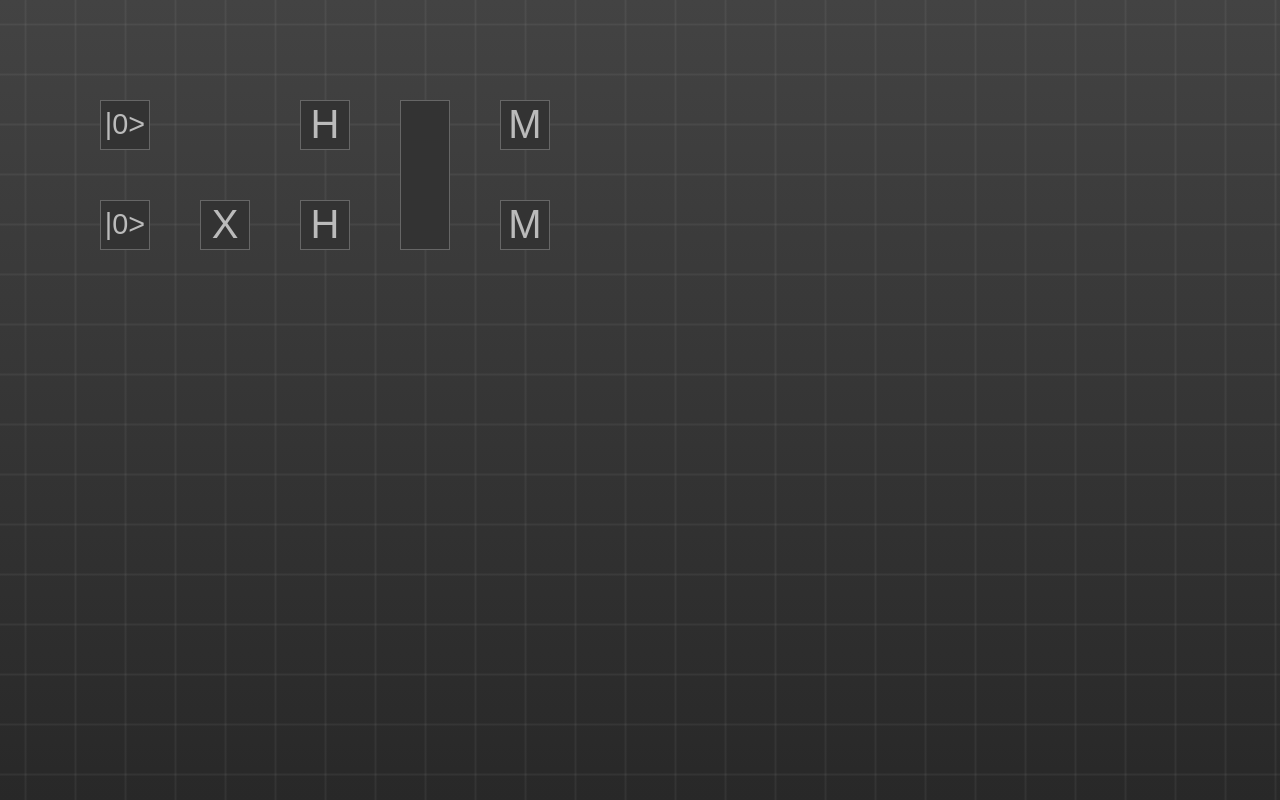
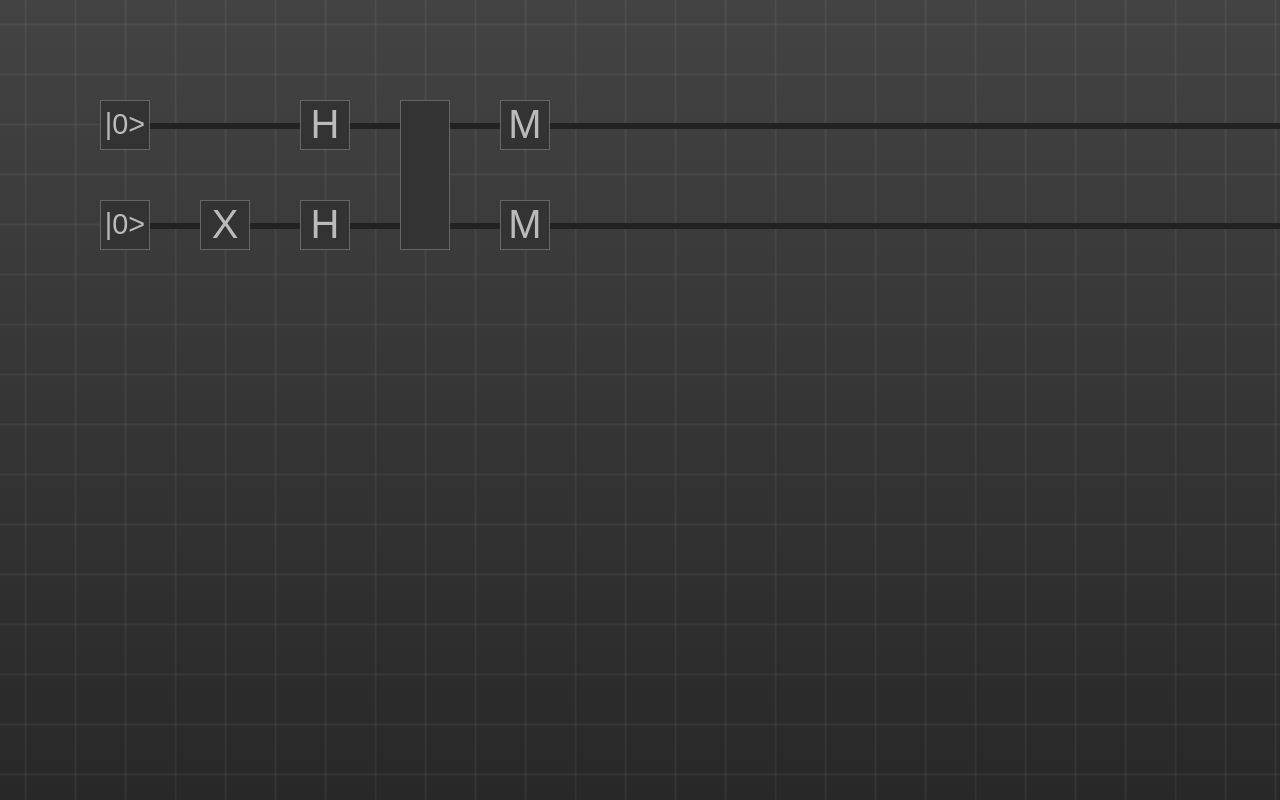
Before and after one commit to kiichi/quantum-computing-circuit-designer, a plain HTML site: page index.html in a window 1280 px wide. Drawn offline with nearby package versions, Linux system fonts and the light colour scheme.

Commit message:
qubit lines

```diff
--- a/index.html
+++ b/index.html
@@ -26,6 +26,11 @@
             background-image: linear-gradient(0deg, transparent 24%, rgba(255, 255, 255, .05) 25%, rgba(255, 255, 255, .05) 26%, transparent 27%, transparent 74%, rgba(255, 255, 255, .05) 75%, rgba(255, 255, 255, .05) 76%, transparent 77%, transparent), linear-gradient(90deg, transparent 24%, rgba(255, 255, 255, .05) 25%, rgba(255, 255, 255, .05) 26%, transparent 27%, transparent 74%, rgba(255, 255, 255, .05) 75%, rgba(255, 255, 255, .05) 76%, transparent 77%, transparent);
             height: 100%;
             background-size: 100px 100px;
+        }
+        .qubit-line {
+            border: 3px solid #222;
+            position: absolute;
+            width:90%;
         }
 
         .gate {
@@ -100,6 +105,14 @@
 
         var container = document.getElementById('container');
 
+        for (let i=0; i<state.qubits; i++){
+            let qubitLine = document.createElement('hr');
+            qubitLine.className = 'qubit-line';
+            qubitLine.style.left = (25 + offsetLeft) + 'px';
+            qubitLine.style.top = (offsetTop + (i * gridSize) + 15) + 'px';
+            document.getElementById('container').appendChild(qubitLine);
+        }
+
         state.gates.forEach((gate,idx) => {
             let gateElem = document.createElement("div");
             gateElem.className = "gate " + gate.type;
```
